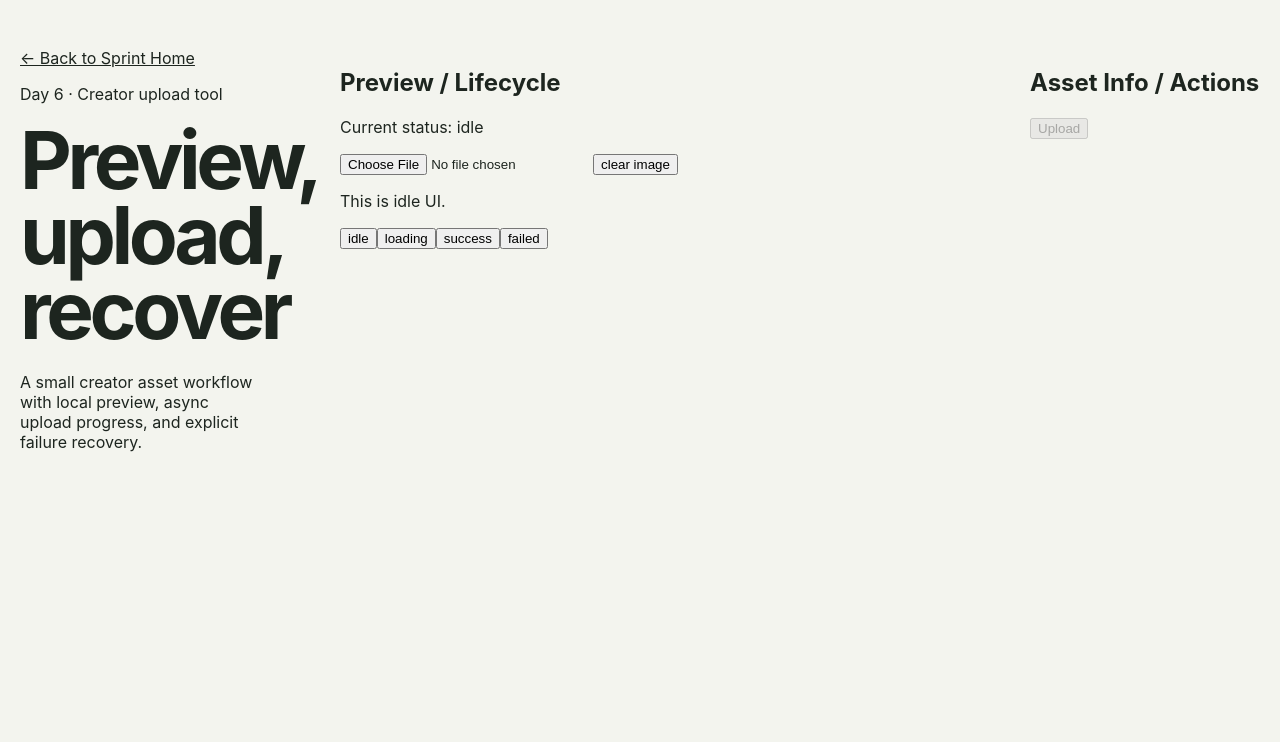
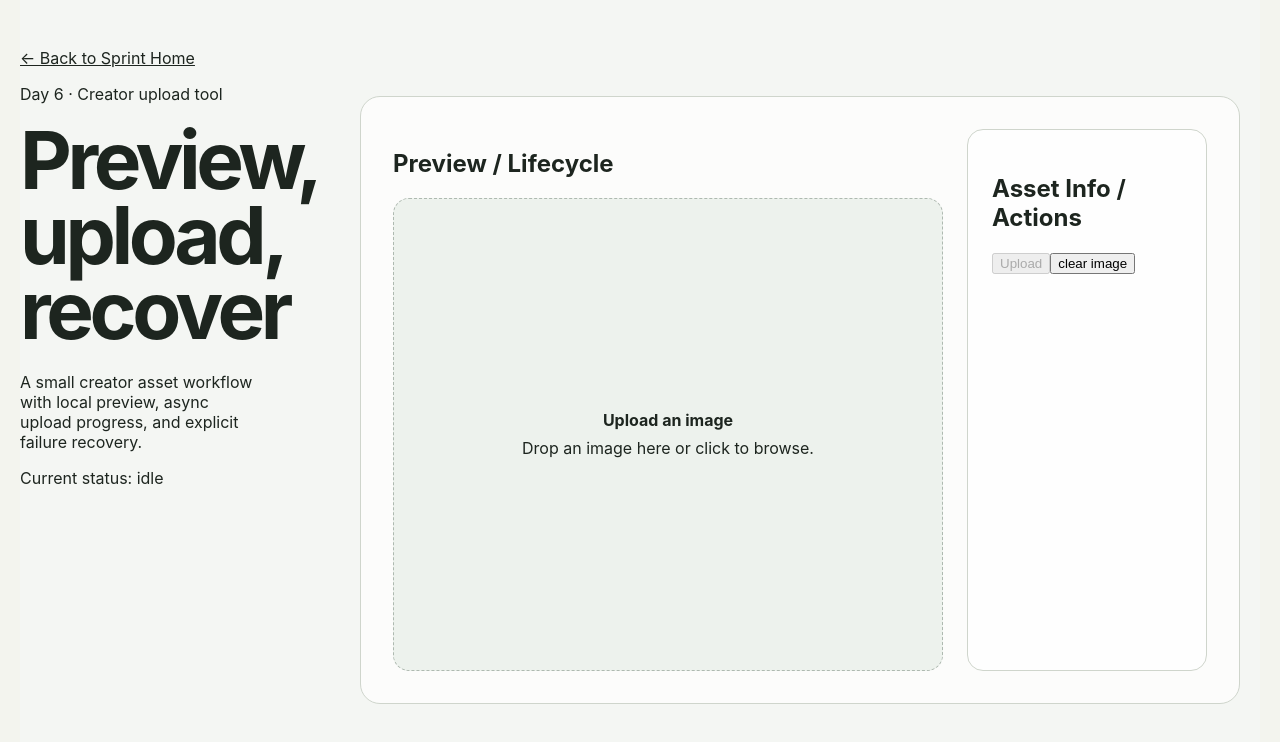
Before and after one commit to stuartchendev/7-day-frontend-production-sprint, a React (Vite) app: page /day-6 in a window 1280 px wide. Shown: the top 742 px of the page. Built offline with nearby package versions, Linux system fonts and the light colour scheme.

Commit message:
refactor(day-6): clean up upload status markup and build css layout

```diff
--- a/src/days/day-6/DaySixPage.tsx
+++ b/src/days/day-6/DaySixPage.tsx
@@ -13,7 +13,7 @@ export function DaySixPage() {
         height: number;
     } | null>(null);
     const [progress, setProgress] = useState(0);
-    const [UploadedAsset, setUploadedAsset] = useState<UploadedAsset | null>(null);
+    const [uploadedAsset, setUploadedAsset] = useState<UploadedAsset | null>(null);
     const [hasFailedOnce, setHasFailedOnce] = useState(false);
     const fileInputRef = useRef<HTMLInputElement>(null);
 
@@ -107,44 +107,45 @@ export function DaySixPage() {
                         A small creator asset workflow with local preview,
                         async upload progress, and explicit failure recovery.
                     </p>
+                    <p>Current status: {status}</p>
                 </header>
             </div>
             <div className="day-six__workspace">
-                <section>
+                <section className="day-six__panel-preview">
                     <h2>Preview / Lifecycle</h2>
-
-                    <p>Current status: {status}</p>
-
+                    <div className="day-six__upload-area">
+                        <label className="day-six__upload-surface">
+                            {!previewUrl && (
+                                <div className="day-six__upload-placeholder">
+                                    <div className="day-six__upload-empty">
+                                        <strong>Upload an image</strong>
+                                        <span>Drop an image here or click to browse.</span>
+                                    </div>
                                     <input
                                         ref={fileInputRef}
                                         type="file"
-                        accept="image/"
+                                        accept="image/*"
                                         onChange={handleFileChange}
                                         disabled={status === "loading"}
                                     />
-                    <button
-                        type="button"
-                        onClick={() => handleClear()}
-                        disabled={status === "loading"}
-                    >clear image</button>
+                                </div>
+                            )}
+
                             {previewUrl && (
                                 <img
+                                    className="day-six__preview"
                                     src={previewUrl}
                                     alt="Selected preview"
                                 />
                             )}
-                    {status === "idle" &&
-                        <p>This is idle UI.</p>
-                    }
-
+                        </label>
+                        <div className="day-six__status">
                             {status === "loading" &&
                                  <p>This is loading UI.{progress}</p>
                             }
-
-                    {status === "success" &&
-                        <p>This is success UI.</p>
-                    }
-
+                            {status === "success" && (
+                                 <p>Upload complete.</p>
+                            )}
                             {status === "failed" &&
                                         (
                                             <div>
@@ -157,39 +158,11 @@ export function DaySixPage() {
                                             </div>
                                         )
                             }
-
-                    <div>
-                        <button
-                            type="button"
-                            onClick={() => setStatus("idle")}
-                        >
-                            idle
-                        </button>
-
-                        <button
-                            type="button"
-                            onClick={() => setStatus("loading")}
-                        >
-                            loading
-                        </button>
-
-                        <button
-                            type="button"
-                            onClick={() => setStatus("success")}
-                        >
-                            success
-                        </button>
-
-                        <button
-                            type="button"
-                            onClick={() => setStatus("failed")}
-                        >
-                            failed
-                        </button>
+                        </div>
                     </div>
                 </section>
 
-                <section>
+                <section className="day-six__panel-info">
                     <h2>Asset Info / Actions</h2>
                     {selectedFile && (
                         <div>
@@ -210,6 +183,11 @@ export function DaySixPage() {
                     >
                         Upload
                     </button>
+                    <button
+                        type="button"
+                        onClick={() => handleClear()}
+                        disabled={status === "loading"}
+                    >clear image</button>
                 </section>
             </div>
         </main>
--- a/src/days/day-6/day-six.css
+++ b/src/days/day-6/day-six.css
@@ -7,18 +7,108 @@
     display: grid;
     grid-template-columns: 280px minmax(0, 1fr);
     gap: 40px;
+
+    background: #f4f6f3;
+    color: #1d251f;
+
 }
 .day-six h1 {
     font-size: 5rem;
 }
-.day-six__workspace{
-    display: flex;
+.day-six__workspace {
+    width: min(1320px, calc(100% - 40px));
+    min-height: 480px;
+    margin: 48px auto 0;
+    padding: 32px;
+
+    border: 1px solid #cfd5cc;
+    border-radius: 20px;
+
+    background: rgba(255, 255, 255, 0.72);
 }
 
-.day-six__workspace > section:first-child {
-    flex: 3;
+.day-six__workspace {
+    display: grid;
+    grid-template-columns: minmax(0, 3fr) minmax(240px, 1fr);
+    gap: 24px;
 }
 
-.day-six__workspace > section:last-child {
+
+.day-six__panel-info {
+    min-height: 520px;
+    padding: 24px;
+
+    border: 1px solid #cfd5cc;
+    border-radius: 16px;
+
+    background: rgba(255, 255, 255, 0.72);
+}
+.day-six__panel-preview{
+    display: flex;
+    flex-direction: column;
+}
+
+.day-six__upload-surface {
+    position: relative;
     flex: 1;
+    min-height: 0;
+    padding: 32px;
+
+    display: flex;
+    align-items: center;
+    justify-content: center;
+
+    border: 1px dashed #aeb9b0;
+    border-radius: 16px;
+
+    background: #edf2ed;
+
+    overflow: hidden;
 }
+
+.day-six__upload-placeholder {
+    display: flex;
+    flex-direction: column;
+    align-items: center;
+    justify-content: center;
+
+    gap: 16px;
+
+    text-align: center;
+}
+
+.day-six__preview {
+    display: block;
+    max-width: 100%;
+    max-height: 100%;
+    object-fit: contain;
+}
+
+.day-six__upload-empty {
+    display: flex;
+    flex-direction: column;
+    align-items: center;
+    gap: 8px;
+
+    text-align: center;
+}
+
+.day-six__upload-surface input {
+    position: absolute;
+    width: 1px;
+    height: 1px;
+    opacity: 0;
+}
+
+.day-six__upload-area {
+    position: relative;
+    flex: 1;
+    min-height: 0;
+
+    display: flex;
+    flex-direction: column;
+}
+
+.day-six__status {
+    position: absolute;
+}
```
Lines whose indentation alone changed are shown as unchanged.
